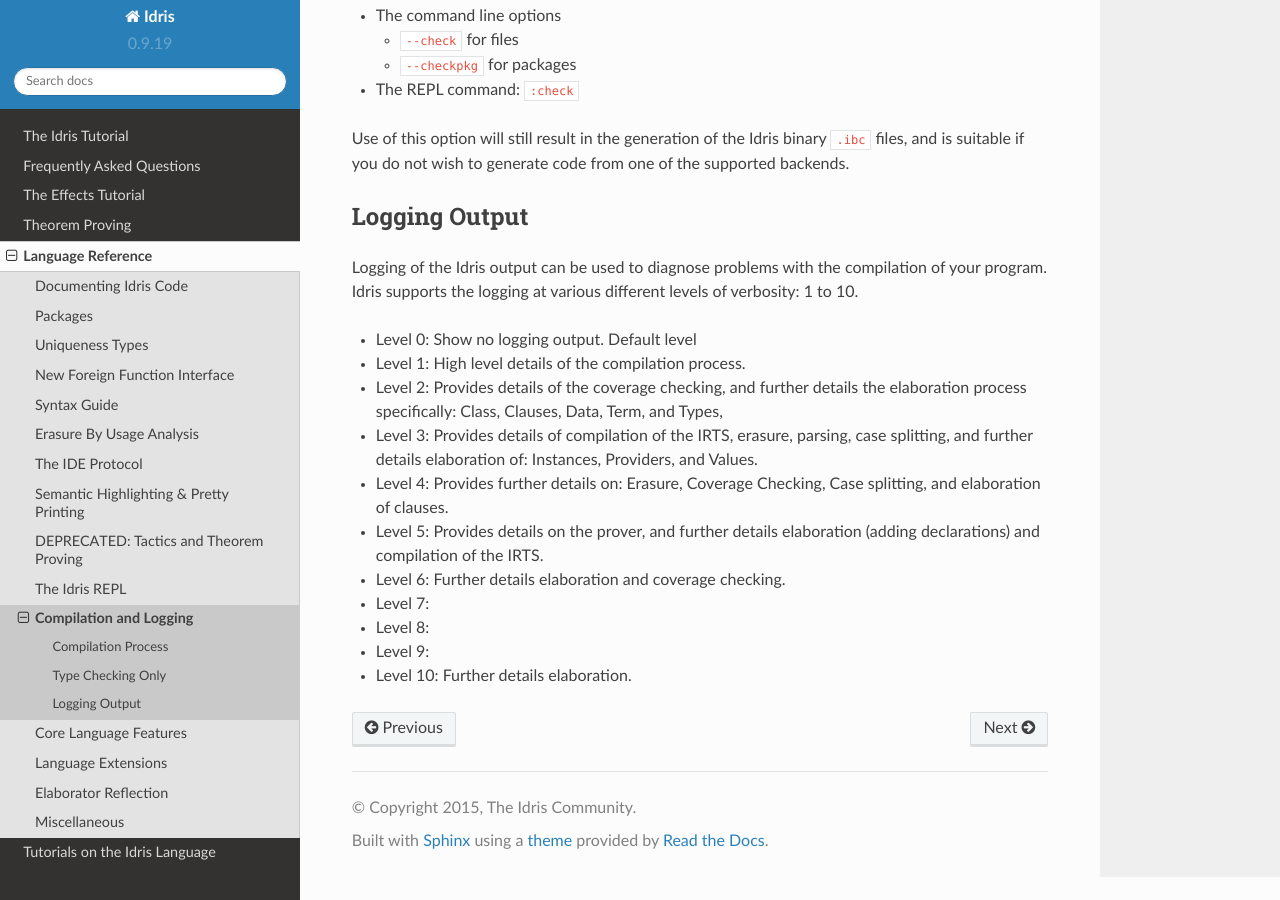
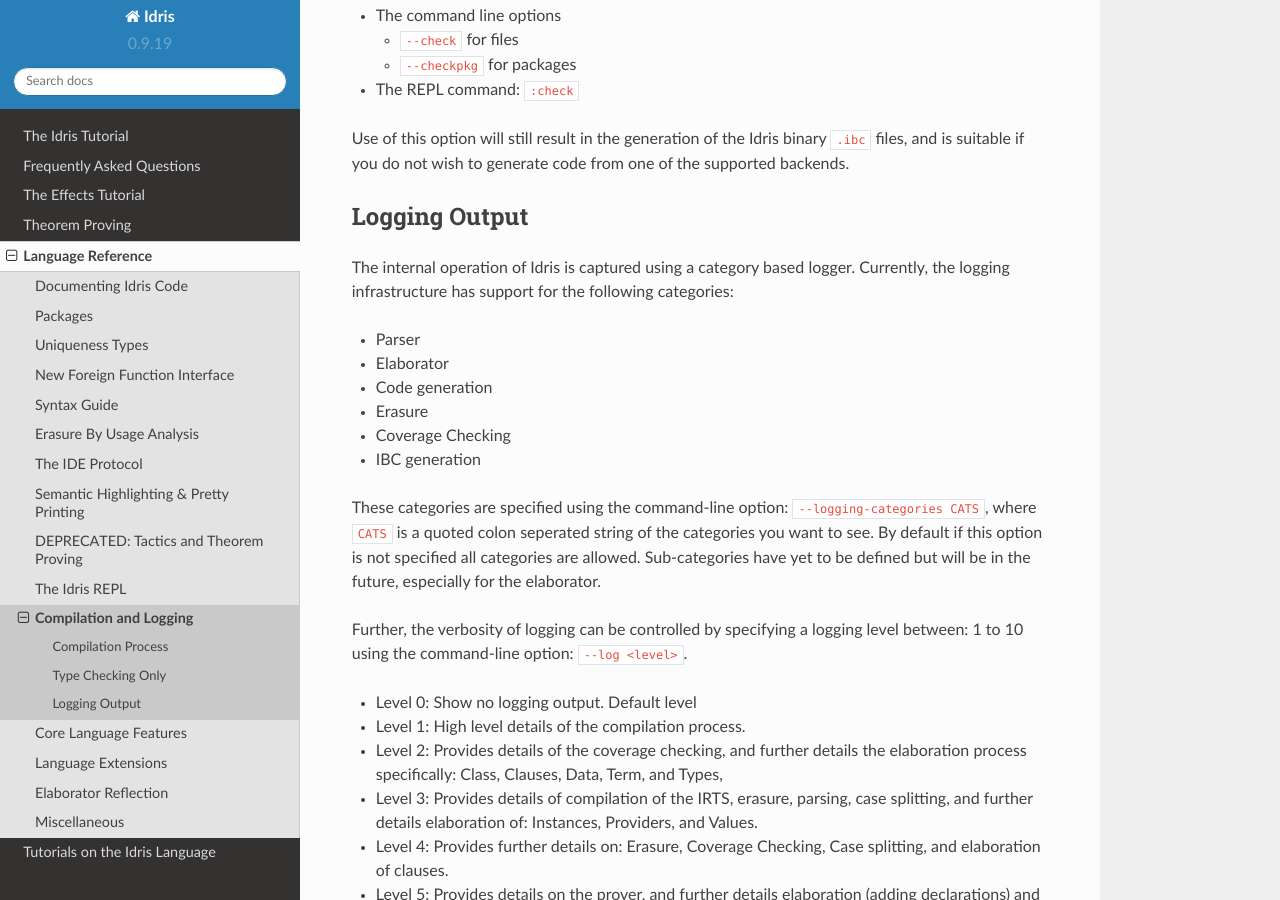
Before and after one commit to idris-lang/Idris-dev, a Sphinx documentation site: the page built from docs/reference/compilation.rst, in a window 1280 px wide and 900 px high, scrolled down 772 px. Built offline with Sphinx 7.4.7 and the Read the Docs theme 2.0.0, drawn with Linux system fonts in a browser that asks for light colours; formulas are drawn with MathJax 3.

Commit message:
Fixes #2865 by adding documentation for category-based logging.
Added documentation for the category based logger.

```diff
--- a/docs/reference/compilation.rst
+++ b/docs/reference/compilation.rst
@@ -45,8 +45,27 @@
 Logging Output
 ==============
 
-Logging of the Idris output can be used to diagnose problems with the compilation of your program.
-Idris supports the logging at various different levels of verbosity: 1 to 10.
+The internal operation of Idris is captured using a category based logger.
+Currently, the logging infrastructure has support for the following categories:
+
++ Parser
++ Elaborator
++ Code generation
++ Erasure
++ Coverage Checking
++ IBC generation
+
+
+These categories are specified using the command-line option:
+``--logging-categories CATS``, where ``CATS`` is a quoted colon
+seperated string of the categories you want to see. By default if this
+option is not specified all categories are allowed.  Sub-categories
+have yet to be defined but will be in the future, especially for the
+elaborator.
+
+Further, the verbosity of logging can be controlled by specifying a
+logging level between: 1 to 10 using the command-line option: ``--log
+<level>``.
 
 + Level 0: Show no logging output. Default level
 + Level 1: High level details of the compilation process.
```
